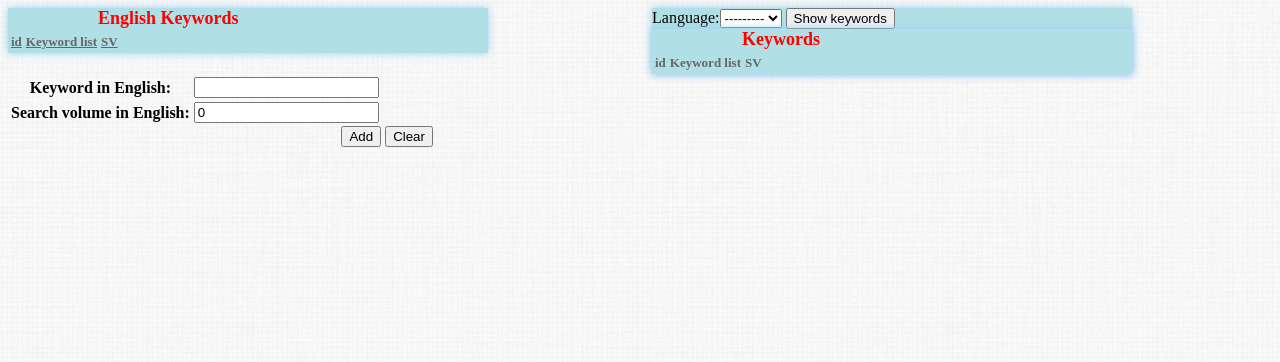
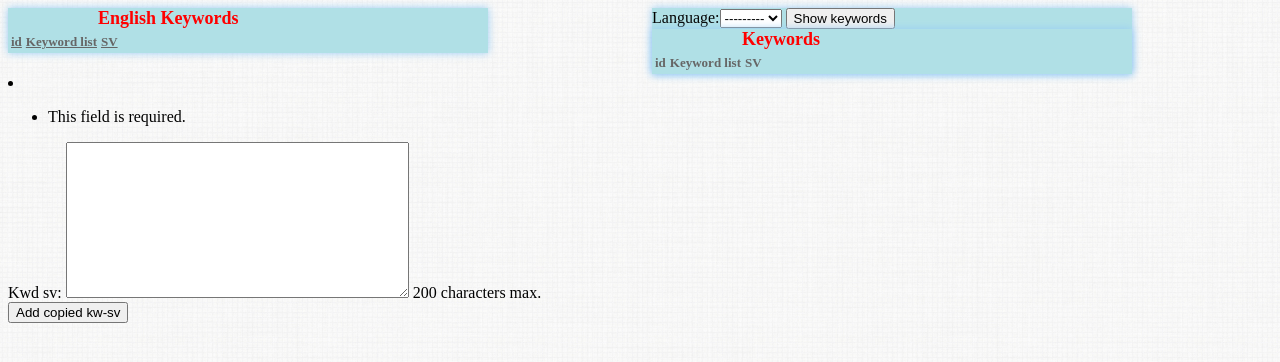
Before and after one commit to danibudi/tld_keywords_tool, a Django app: page /home/ in a window 1280 px wide. Shown: the top 362 px of the page. Run offline with Django 3.2, Linux system fonts and the light colour scheme; data that the repository does not hold is empty; parts of the project's set-up code (start-up, migrations or seed data) failed here and were passed over.

Commit message:
fixed parser_data with ' ' fixed test form with textarea create/update Keywords

```diff
--- a/kwt/kwt/forms.py
+++ b/kwt/kwt/forms.py
@@ -1,4 +1,4 @@
-from django.forms import ModelForm, Form, CheckboxSelectMultiple
+from django.forms import ModelForm, Form
 from models import Keyword, Tld, Kw_sv_language, Language
 from django import forms
 
@@ -11,11 +11,6 @@ tlds = Tld.objects.all()
 OPTIONS = tuple([(t.id, t.domain) for t in tlds])
 
 
-class KeywordForm(ModelForm):
-    class Meta:
-        model = Keyword
-
-
 class LanguageForm(Form):
     language = forms.ModelChoiceField(lang_all, required=True)
     tld_list = forms.CharField(max_length=None, required=True, label='TLD',
@@ -24,6 +19,11 @@ class LanguageForm(Form):
 
 class LanguagesAllForm(Form):
     language = forms.ModelChoiceField(lang_all, required=True)
+
+
+class KwdSvForm(Form):
+    kwd_sv = forms.CharField(widget=forms.Textarea, required=True,
+                             max_length=200, help_text='200 characters max.')
 
 
 class KeywordListForm(ModelForm):
--- a/kwt/kwt/models.py
+++ b/kwt/kwt/models.py
@@ -1,5 +1,4 @@
 from django.db import models
-from django import forms
 
 
 class Keyword(models.Model):
--- a/kwt/kwt/templates/st.html
+++ b/kwt/kwt/templates/st.html
@@ -18,6 +18,12 @@ vertical-align:top!important;
 display: inline-table;
 }
 </style>
+<script>
+function add_kw_sv()
+{
+    alert('add_kw_sv')
+}
+</script>
 <title>
 Keywords
 </title>
@@ -81,21 +87,11 @@ Keywords
     </div>
 
     <div id="kwords">
-        <form name='nc_sub' style='width:60%;' action="" method="post" accept-charset="utf-8">{% csrf_token %}
-
-        {{ formset.management_form }}
-        <table>
-            {% for form in formset %}
-            {{ form }}
-            {% endfor %}
-        </table>
-<div  style='text-align:center; _margin-top:12em'>
-                <input class="ContactSubButton"  type="submit" name="nc_sub" value="Add"/>
-                <input class="ContactSubButton"  type="submit" name="nc_clr" value="Clear"/>
-            </div>
-</form>
-
-
+        <form name="form_kwd_sv" action="" name="kw_sv_sub" method="post">{% csrf_token %}
+        {{ form_kwd_sv.management_form }}
+        {{ form_kwd_sv.as_ul }}
+        <input type="submit" name="kw_sv_sub" value="Add copied kw-sv" />
+        </form>
     </div>
 </div>
 </body>
--- a/kwt/kwt/views.py
+++ b/kwt/kwt/views.py
@@ -2,9 +2,8 @@ from django.shortcuts import render_to_response
 from django.views.decorators.csrf import csrf_exempt
 from django.template.context import RequestContext
 from models import Keyword, Tld, Kw_sv_language
-from forms import KeywordForm, LanguageForm, LanguagesAllForm
-from django.forms.formsets import formset_factory
-from namecheap_api import namecheap_domains_check
+from forms import LanguageForm, LanguagesAllForm, KwdSvForm
+from namecheap_api import namecheap_domains_check, parser_data
 
 
 def tld_flag(k, tld_all, namecheap_domains, uid):
@@ -18,17 +17,25 @@ def tld_flag(k, tld_all, namecheap_domains, uid):
 def home(request):
     kw_language = None
     language = None
+    kw_sv_dict = None
     kwords_all = Keyword.objects.all()
-    form = KeywordForm(request.POST)
-    KeywordFormSet = formset_factory(KeywordForm)
+    form_kwd_sv = KwdSvForm(request.POST)
     if request.method == 'POST':
-        if 'nc_sub' in request.POST:
-            formset = KeywordFormSet(request.POST)
-            if formset.is_valid():
-                for form1 in formset:
-                    form1.save()
+        if 'kw_sv_sub' in request.POST:
+            form_kwd_sv = KwdSvForm(request.POST)
+            if form_kwd_sv.is_valid():
+                kw_sv_data = form_kwd_sv.cleaned_data['kwd_sv']
+                kw_sv_dict = parser_data(kw_sv_data)
+                for k, v in kw_sv_dict.items():
+                    try:
+                        kw, created = Keyword.objects.get_or_create(
+                            kw_english=str(k))
+                        kw.sv_english = int(v)
+                        kw.save()
+                    except:
+                        print k, v
         else:
-            formset = KeywordFormSet()
+            form_kwd_sv = KwdSvForm()
         if 'lang_sub' in request.POST:
             form_lang = LanguagesAllForm(request.POST)
             if form_lang.is_valid():
@@ -44,7 +51,6 @@ def home(request):
         else:
             form_lang = LanguagesAllForm()
     else:
-        formset = KeywordFormSet()
         form_lang = LanguagesAllForm()
 
     if request.GET.get('sort') == "id" or not 'sort' in request.GET:
@@ -55,8 +61,9 @@ def home(request):
         kwords_all = Keyword.objects.order_by('sv_english')
     return render_to_response(
         'st.html',
-        dict(formset=formset, language=language,
-             form=form, form_lang=form_lang, kw_language=kw_language,
+        dict(language=language, kw_sv_dict=kw_sv_dict,
+             form_lang=form_lang, kw_language=kw_language,
+             form_kwd_sv=form_kwd_sv,
              kwords_all=kwords_all, context_instance=RequestContext(request)))
 
 
```
Also changed, not shown: kwt/namecheap_api.py (+16 -3 lines), kwt/test_namecheap.py (+5 -2 lines).
